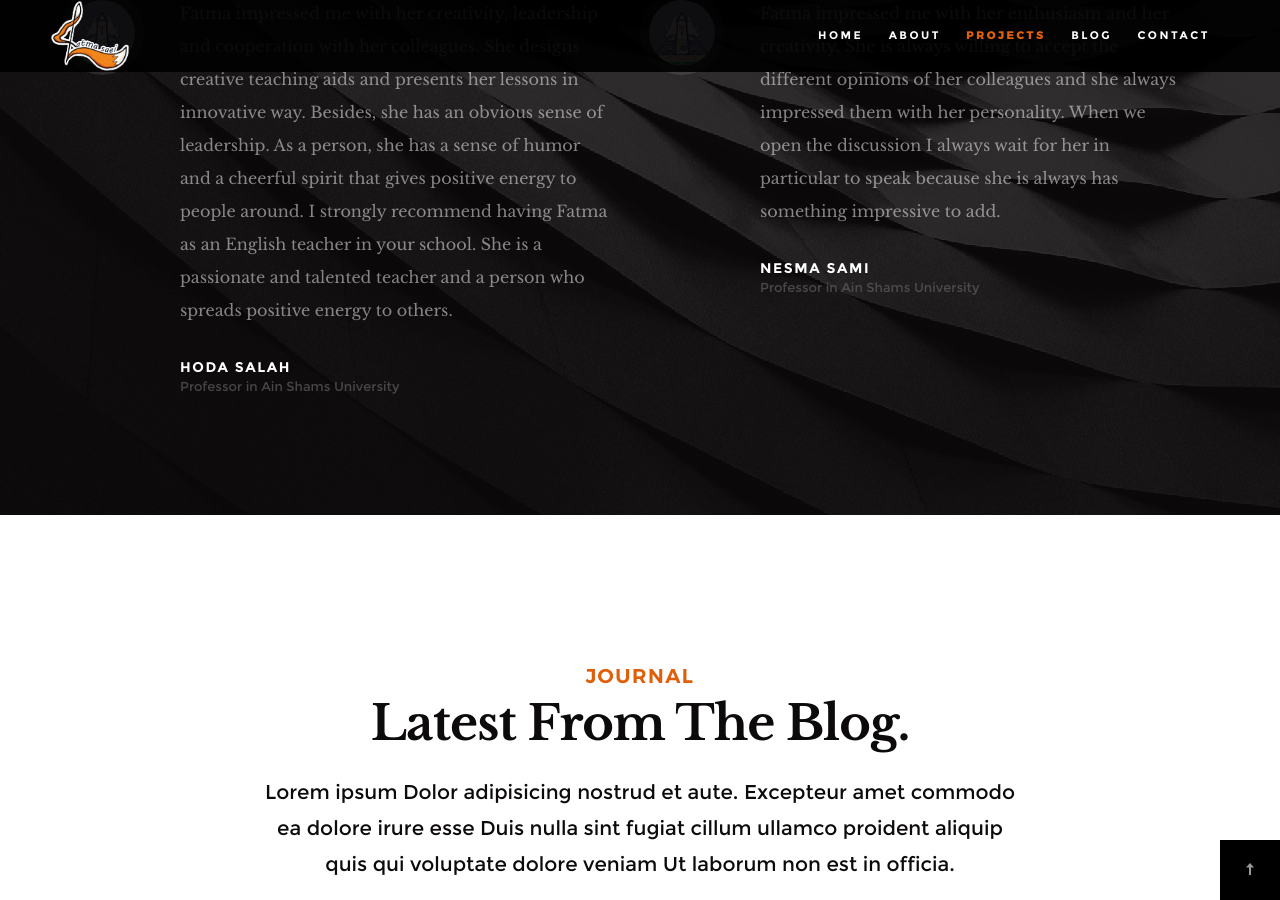
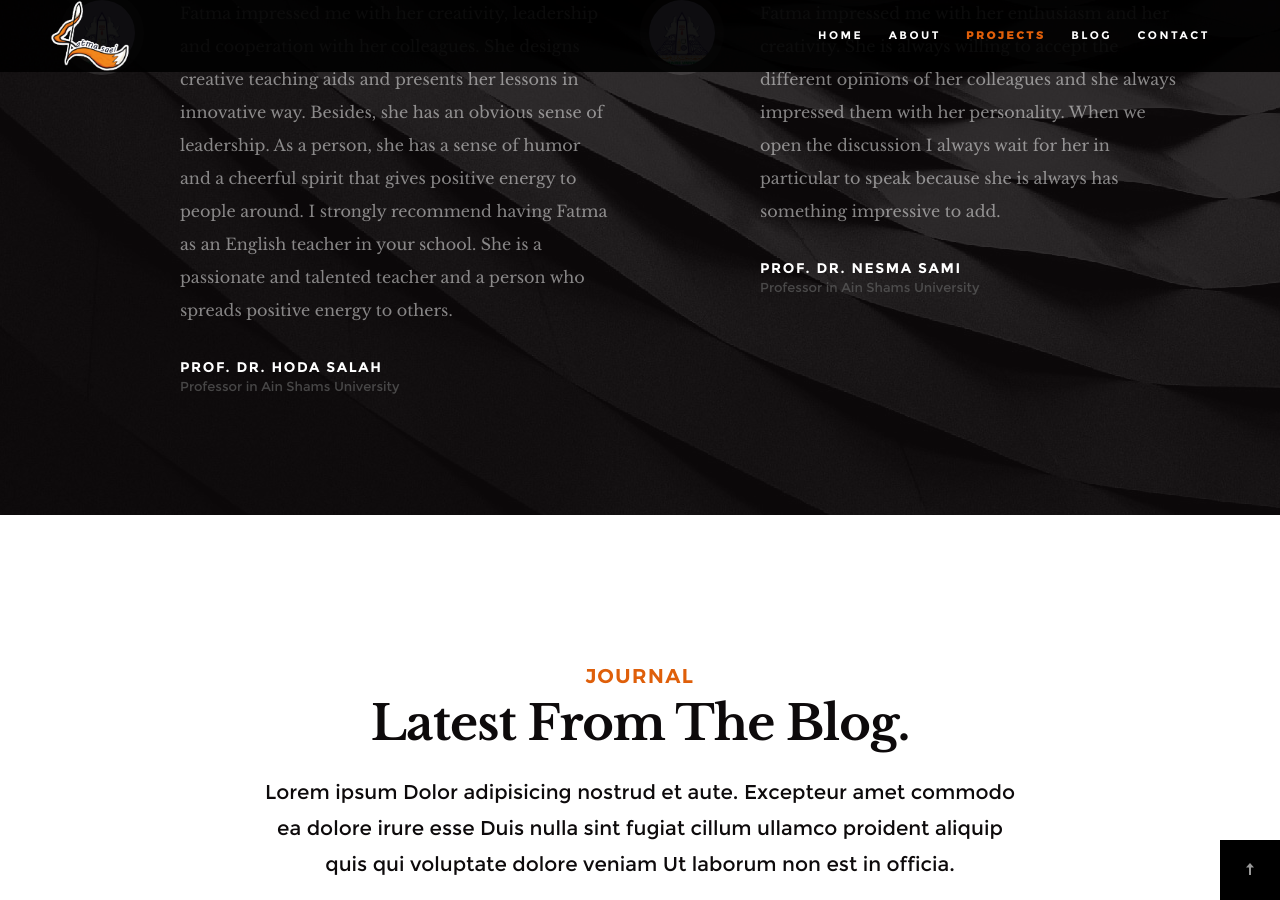
Before and after one commit to FatmaSaei/FatmaSaei.github.io, a Jekyll site: the page built from index.html, in a window 1280 px wide and 900 px high, scrolled down 5137 px. Built offline with Jekyll 4.4.1, drawn with Linux system fonts in a browser that asks for light colours.

Commit message:
recommendations and footer updates

```diff
--- a/_includes/footer.html
+++ b/_includes/footer.html
@@ -9,26 +9,13 @@
             </div>
 
             <ul class="footer-social">
-                <li><a target="_blank" href="https://www.linkedin.com/in/fatma-saei-41890334/">
-                        <i class="im im-linkedin" aria-hidden="true"></i>
-                        <span>Linkedin</span>
-                    </a></li>
-                <li><a target="_blank" href="https://www.facebook.com/Ms.fatmah">
-                        <i class="im im-facebook" aria-hidden="true"></i>
-                        <span>Facebook</span>
-                    </a></li>
-                <li><a target="_blank" href="https://twitter.com/Toma_Saei">
-                        <i class="im im-twitter" aria-hidden="true"></i>
-                        <span>Twitter</span>
-                    </a></li>
-                <li><a target="_blank" href="https://www.instagram.com/fatma_arts/">
-                        <i class="im im-instagram" aria-hidden="true"></i>
-                        <span>Instagram</span>
-                    </a></li>
-                <li><a target="_blank" href="https://www.behance.net/fatmasaei">
-                        <i class="im im-behance" aria-hidden="true"></i>
-                        <span>Behance</span>
-                    </a></li>
+                {% for item in site.data.social_media %}
+                <li><a target="_blank" href="{{ item.account_link }}">
+                        <i class="im im-{{ item.app_name }}" aria-hidden="true"></i>
+                        <span>{{ item.app_name | capitalize}}</span>
+                    </a>
+                </li>
+                {% endfor %}
             </ul>
 
         </div>
--- a/index.html
+++ b/index.html
@@ -484,51 +484,18 @@
     <div class="row testimonials">
 
         <div class="col-full testimonials__slider">
-
+            {% for item in site.data.recommendations %}
             <div class="testimonials__slide">
-                <img src="images/avatars/user-01.jpg" alt="Author image" class="testimonials__avatar">
+                <img src="{{ item.img_path }}" alt="Author image" class="testimonials__avatar">
                 <p>
-                    Fatma impressed me with her creativity, leadership and cooperation with her colleagues.
-                    She designs creative teaching aids and presents her lessons in innovative way.
-                    Besides, she has an obvious sense of leadership.
-                    As a person, she has a sense of humor and a cheerful spirit that
-                    gives positive energy to people around.
-                    I strongly recommend having Fatma as an English teacher in your school.
-                    She is a passionate and talented teacher and a person who spreads positive energy
-                    to others.
+                    {{ item.message }}
                 </p>
                 <div class="testimonials__author h06">
-                    Hoda Salah
-                    <span>Professor in Ain Shams University</span>
+                    {{ item.name }}
+                    <span>{{ item.title }}</span>
                 </div>
             </div>
-
-            <div class="testimonials__slide">
-                <img src="images/avatars/user-01.jpg" alt="Author image" class="testimonials__avatar">
-                <p>
-                    Fatma impressed me with her enthusiasm and her creativity.
-                    She is always willing to accept the different opinions of her colleagues
-                    and she always impressed them with her personality.
-                    When we open the discussion I always wait for her in particular to speak
-                    because she is always has something impressive to add.
-                </p>
-                <div class="testimonials__author h06">
-                    Nesma Sami
-                    <span>Professor in Ain Shams University</span>
-                </div>
-            </div>
-
-            <div class="testimonials__slide">
-                <img src="images/avatars/user-02.jpg" alt="Author image" class="testimonials__avatar">
-                <p>Repellat dignissimos libero. Qui sed at corrupti expedita voluptas odit. Nihil ea quia nesciunt.
-                    Ducimus aut sed ipsam.
-                    Autem eaque officia cum exercitationem sunt voluptatum accusamus. Quasi voluptas eius
-                    distinctio.</p>
-                <div class="testimonials__author h06">
-                    Satya Nadella
-                    <span>CEO, Microsoft</span>
-                </div>
-            </div>
+            {% endfor %}
 
         </div> <!-- end testimonials__slider -->
 
```
Also changed, not shown: _data/recommendations.yml (added, +28 -0 lines).
